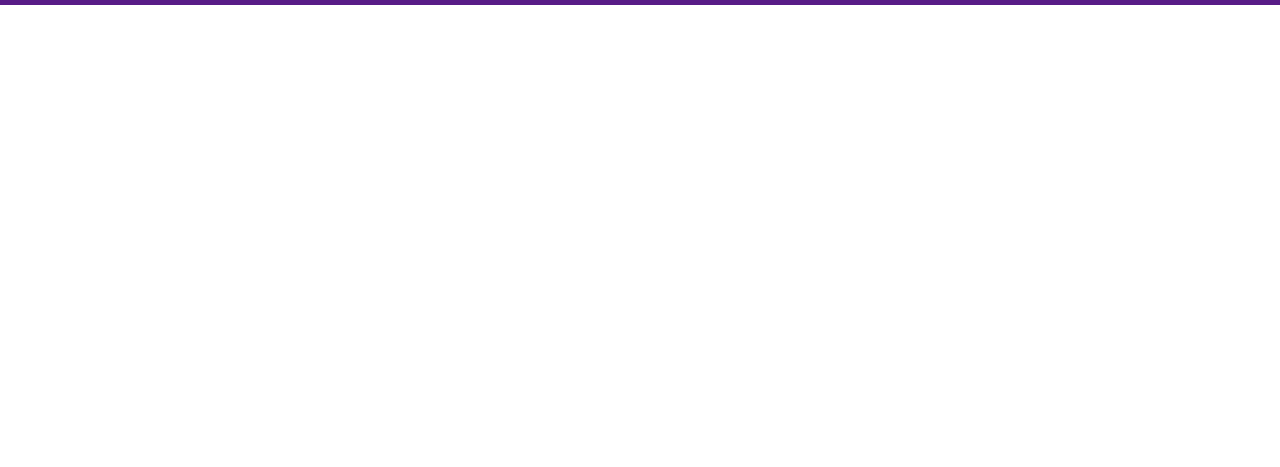
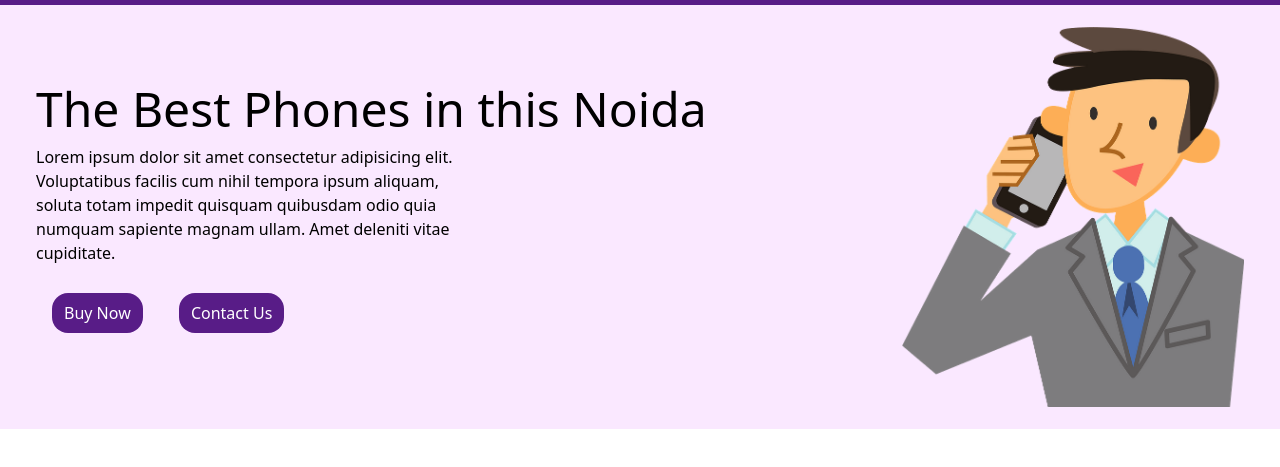
Before and after one commit to Archanach707/Tailwind-CSS-Project, a website built with Vite: page index.html in a window 1280 px wide. Shown: the part 67-534 px from the top of the page. Built offline with nearby package versions, Linux system fonts and the light colour scheme.

Commit message:
create banner section by tailwind css

```diff
--- a/index.html
+++ b/index.html
@@ -18,6 +18,19 @@
         <li class="mx-2 cursior-pointer">Contect Us</li>
       </ul>
     </nav>
+    <main class="bg-fuchsia-100 flex justify-around">
+      <div class="main py-20 pl-9">
+        <div class="text-5xl">The Best Phones in this Noida</div>
+        <p class="py-3 w-1/2 ">Lorem ipsum dolor sit amet consectetur adipisicing elit. Voluptatibus facilis cum nihil tempora ipsum aliquam, soluta totam impedit quisquam quibusdam odio quia numquam sapiente magnam ullam. Amet deleniti vitae cupiditate.</p>
+        <div class="my-4">
+          <button class="bg-purple-900 px-3 py-2 text-white rounded-2xl hover:text-slate-900 hover:bg-fuchsia-700 hover:text-white mx-4">Buy Now</button>
+          <button class="bg-purple-900 px-3 py-2 text-white rounded-2xl hover:text-slate-900 hover:bg-fuchsia-700 hover:text-white mx-4">Contact Us</button>
+        </div>
+      </div>
+      <div class="flex items-center">
+        <img src="./img/business-man-mobile.png" alt="" class="h-100 pr-9" />
+      </div>
+    </main>
 
 
 
```
Also changed, not shown: img/business-man-mobile.png (added).
